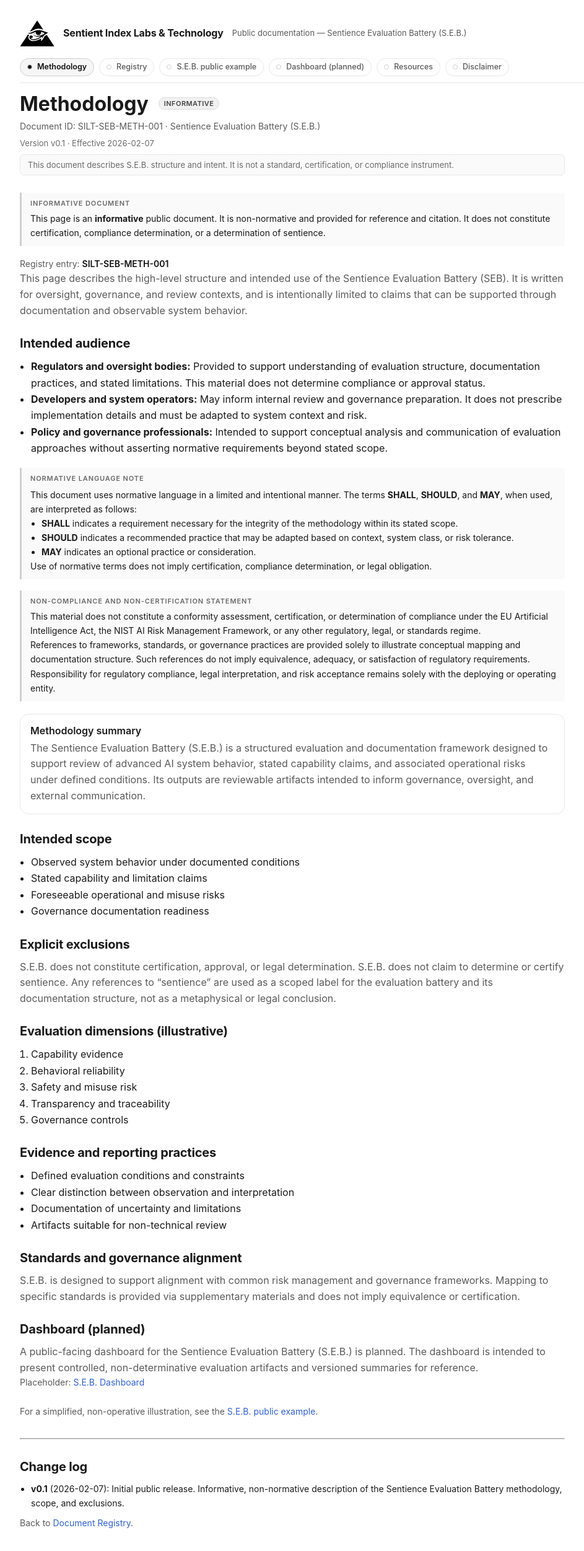
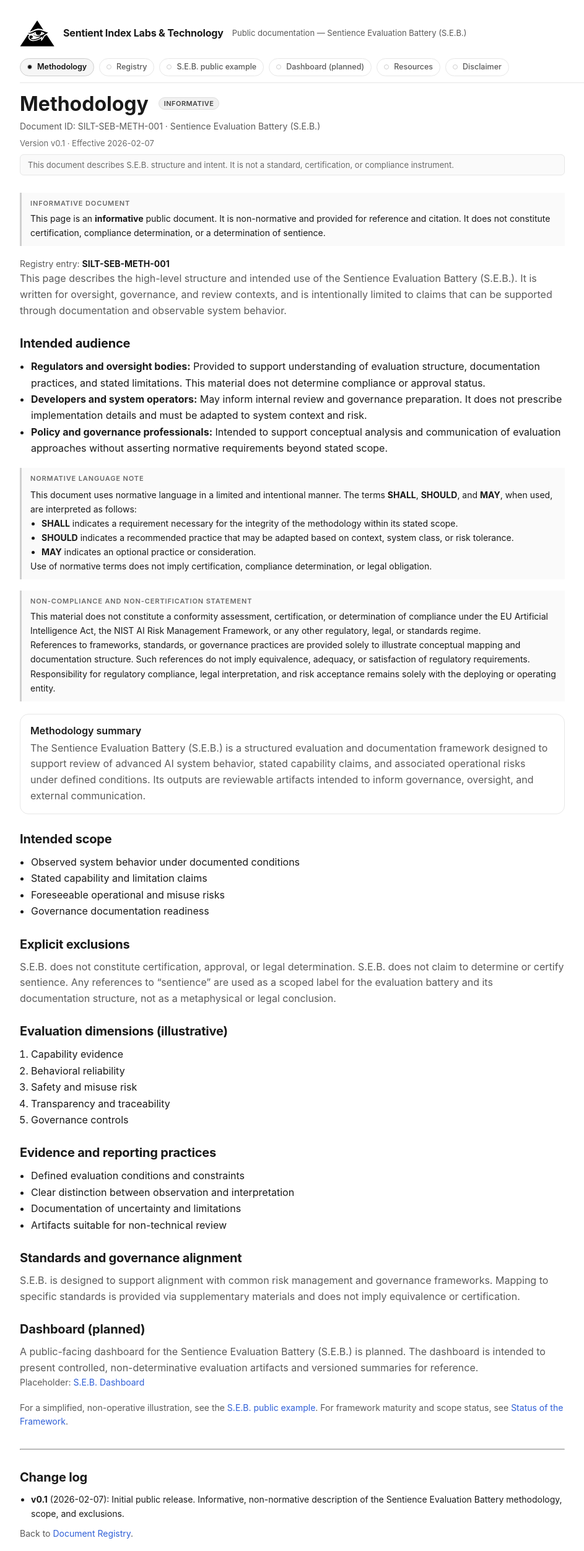
Before and after one commit to neuronomocon-bit/silt-site, a Next.js app: page /methodology in a window 1280 px wide. Shown: the top 2503 px of the page at 62% size, without its empty margins (136-1079 px from the left). Built offline with nearby package versions, Linux system fonts and the light colour scheme.

Commit message:
methodology upload after audit

```diff
--- a/src/app/methodology/page.tsx
+++ b/src/app/methodology/page.tsx
@@ -32,20 +32,27 @@
 
       <MutedP style={{ fontSize: 14, marginTop: 10 }}>
         Registry entry:{" "}
-        <a href="/registry" style={{ color: "#111", textDecoration: "none", fontWeight: 600 }}>
+        <a
+          href="/registry"
+          style={{
+            color: "var(--text)",
+            textDecoration: "none",
+            fontWeight: 650,
+          }}
+        >
           SILT-SEB-METH-001
         </a>
       </MutedP>
 
       <MutedP>
         This page describes the high-level structure and intended use of the Sentience Evaluation
-        Battery (SEB). It is written for oversight, governance, and review contexts, and is
+        Battery (S.E.B.). It is written for oversight, governance, and review contexts, and is
         intentionally limited to claims that can be supported through documentation and observable
         system behavior.
       </MutedP>
 
       <H2>Intended audience</H2>
-      <ul style={{ color: "#5a5a5a", lineHeight: 1.7, paddingLeft: 18 }}>
+      <ul style={{ color: "var(--text-muted)", lineHeight: 1.7, paddingLeft: 18 }}>
         <li>
           <strong>Regulators and oversight bodies:</strong> Provided to support understanding of
           evaluation structure, documentation practices, and stated limitations. This material does
@@ -64,13 +71,12 @@
       </ul>
 
       <Callout title="Normative language note">
-        <>
         <p style={{ marginTop: 8 }}>
           This document uses normative language in a limited and intentional manner. The terms{" "}
-            <strong>SHALL</strong>, <strong>SHOULD</strong>, and <strong>MAY</strong>, when used,
-            are interpreted as follows:
+          <strong>SHALL</strong>, <strong>SHOULD</strong>, and <strong>MAY</strong>, when used, are
+          interpreted as follows:
         </p>
-          <ul style={{ paddingLeft: 18 }}>
+        <ul style={{ paddingLeft: 18, color: "var(--text-muted)", lineHeight: 1.7 }}>
           <li>
             <strong>SHALL</strong> indicates a requirement necessary for the integrity of the
             methodology within its stated scope.
@@ -87,15 +93,13 @@
           Use of normative terms does not imply certification, compliance determination, or legal
           obligation.
         </p>
-        </>
       </Callout>
 
       <Callout title="Non-compliance and non-certification statement">
-        <>
         <p style={{ marginTop: 0 }}>
-            This material does not constitute a conformity assessment, certification, or
-            determination of compliance under the EU Artificial Intelligence Act, the NIST AI Risk
-            Management Framework, or any other regulatory, legal, or standards regime.
+          This material does not constitute a conformity assessment, certification, or determination
+          of compliance under the EU Artificial Intelligence Act, the NIST AI Risk Management
+          Framework, or any other regulatory, legal, or standards regime.
         </p>
         <p>
           References to frameworks, standards, or governance practices are provided solely to
@@ -103,21 +107,20 @@
           equivalence, adequacy, or satisfaction of regulatory requirements.
         </p>
         <p style={{ marginBottom: 0 }}>
-            Responsibility for regulatory compliance, legal interpretation, and risk acceptance
-            remains solely with the deploying or operating entity.
+          Responsibility for regulatory compliance, legal interpretation, and risk acceptance remains
+          solely with the deploying or operating entity.
         </p>
-        </>
       </Callout>
 
       <StrongBox title="Methodology summary">
         The Sentience Evaluation Battery (S.E.B.) is a structured evaluation and documentation
         framework designed to support review of advanced AI system behavior, stated capability
-        claims, and associated operational risks under defined conditions. Its outputs are
-        reviewable artifacts intended to inform governance, oversight, and external communication.
+        claims, and associated operational risks under defined conditions. Its outputs are reviewable
+        artifacts intended to inform governance, oversight, and external communication.
       </StrongBox>
 
       <H2>Intended scope</H2>
-      <ul style={{ color: "#5a5a5a", lineHeight: 1.7, paddingLeft: 18 }}>
+      <ul style={{ color: "var(--text-muted)", lineHeight: 1.7, paddingLeft: 18 }}>
         <li>Observed system behavior under documented conditions</li>
         <li>Stated capability and limitation claims</li>
         <li>Foreseeable operational and misuse risks</li>
@@ -133,7 +136,7 @@
       </MutedP>
 
       <H2>Evaluation dimensions (illustrative)</H2>
-      <ol style={{ color: "#5a5a5a", lineHeight: 1.75, paddingLeft: 18 }}>
+      <ol style={{ color: "var(--text-muted)", lineHeight: 1.75, paddingLeft: 18 }}>
         <li>Capability evidence</li>
         <li>Behavioral reliability</li>
         <li>Safety and misuse risk</li>
@@ -142,7 +145,7 @@
       </ol>
 
       <H2>Evidence and reporting practices</H2>
-      <ul style={{ color: "#5a5a5a", lineHeight: 1.7, paddingLeft: 18 }}>
+      <ul style={{ color: "var(--text-muted)", lineHeight: 1.7, paddingLeft: 18 }}>
         <li>Defined evaluation conditions and constraints</li>
         <li>Clear distinction between observation and interpretation</li>
         <li>Documentation of uncertainty and limitations</li>
@@ -151,9 +154,9 @@
 
       <H2>Standards and governance alignment</H2>
       <MutedP>
-        S.E.B. is designed to support alignment with common risk management and governance
-        frameworks. Mapping to specific standards is provided via supplementary materials and does
-        not imply equivalence or certification.
+        S.E.B. is designed to support alignment with common risk management and governance frameworks.
+        Mapping to specific standards is provided via supplementary materials and does not imply
+        equivalence or certification.
       </MutedP>
 
       <H2>Dashboard (planned)</H2>
@@ -167,15 +170,16 @@
         Placeholder: <a href="/seb">S.E.B. Dashboard</a>
       </MutedP>
 
-      <MutedP style={{ fontSize: 14, marginTop: 24 }}>
+      <MutedP style={{ fontSize: 14, marginTop: 18 }}>
         For a simplified, non-operative illustration, see the{" "}
-        <a href="/example">S.E.B. public example</a>.
+        <a href="/example">S.E.B. public example</a>. For framework maturity and scope status, see{" "}
+        <a href="/status">Status of the Framework</a>.
       </MutedP>
 
-      <hr style={{ margin: "32px 0", borderColor: "#e7e7e7" }} />
+      <hr style={{ margin: "32px 0", borderColor: "var(--border)" }} />
 
       <H2>Change log</H2>
-      <ul style={{ color: "#5a5a5a", fontSize: 14, lineHeight: 1.6, paddingLeft: 18 }}>
+      <ul style={{ color: "var(--text-muted)", fontSize: 14, lineHeight: 1.6, paddingLeft: 18 }}>
         <li>
           <strong>v0.1</strong> (2026-02-07): Initial public release. Informative, non-normative
           description of the Sentience Evaluation Battery methodology, scope, and exclusions.
```
Lines whose indentation alone changed are shown as unchanged.
